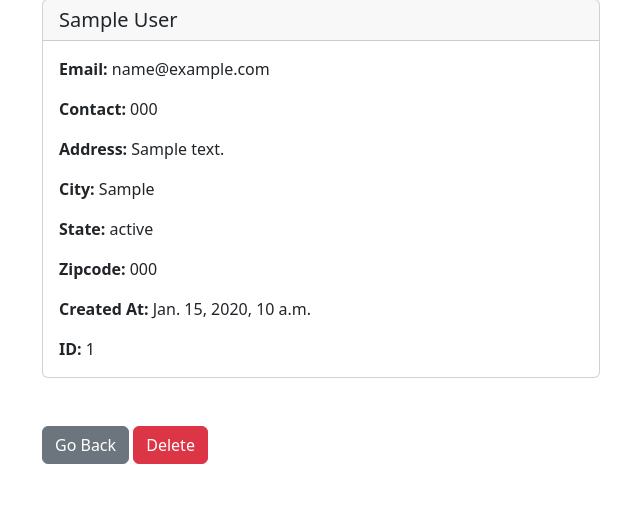
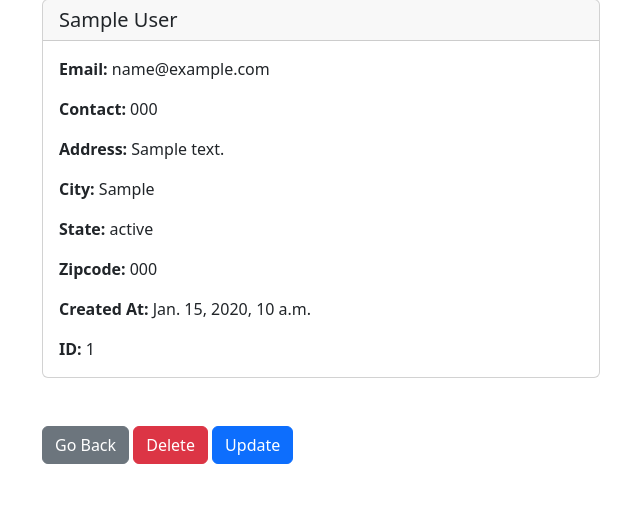
Before and after one commit to jyotishmanshandilya/CRM, a Django app: page /record/1 in a window 1280 px wide. Shown: the part 81-600 px from the top of the page, without its empty margins (319-959 px from the left). Run offline with Django 3.2, Linux system fonts and the light colour scheme; a user stored in the database is signed in; tables that the repository leaves empty hold one stand-in row (values such as "Sample post").

Commit message:
update record feature added

```diff
--- a/website/forms.py
+++ b/website/forms.py
@@ -36,8 +36,6 @@ class SignUpForm(UserCreationForm):
         self.fields['password2'].help_text = '<span class="form-text text-muted"><small>Enter the same password as before, for verification.</small></span>'
 
 
-
-
 # create add record form
 
 class AddRecordForm(forms.ModelForm):
--- a/website/templates/record.html
+++ b/website/templates/record.html
@@ -18,5 +18,6 @@
     <br/><br/>
     <a href="{% url 'home' %}" class="btn btn-secondary">Go Back</a>
     <a href="{% url 'delete_record' customer_record.id %}" class="btn btn-danger">Delete</a>
+    <a href="{% url 'update_record' customer_record.id %}" class="btn btn-primary">Update</a>
 </div>
 {% endblock %}
--- a/website/templates/add_record.html
+++ b/website/templates/update_record.html
@@ -1,15 +1,15 @@
 {% extends 'base.html' %}
 {% block content %}
 
-<h1>Add Record</h1>
+<h1>Update Record</h1>
 <div class="col-md-6 offset-md-3">
-    <form method="post" action="{% url 'add_record' %}">
+    <form method="POST">
         {% csrf_token %}
 
         {{ form.as_p }}
 
         <br/>
-        <button type="submit" class="btn btn-secondary">Add Record</button>
+        <button type="submit" class="btn btn-secondary">Submit</button>
     </form>
 </div>
 
--- a/website/urls.py
+++ b/website/urls.py
@@ -8,4 +8,5 @@ urlpatterns = [
     path('record/<int:pk>', views.customer_record, name='record'),
     path('delete_record/<int:pk>', views.delete_record, name='delete_record'),
     path('add_record/', views.add_record, name='add_record'),
+    path('update_record/<int:pk>', views.update_record, name='update_record'),
 ]
--- a/website/views.py
+++ b/website/views.py
@@ -77,3 +77,16 @@ def add_record(request):
     else:
         messages.success(request, "You must be authenticated to view this content")
         return redirect('home')
+
+def update_record(request, pk):
+    if request.user.is_authenticated:
+        customer_record = Record.objects.get(id=pk)
+        form = AddRecordForm(request.POST or None, instance=customer_record)
+        if form.is_valid():
+            form.save()
+            messages.success(request, "Record has been updated")
+            return redirect('home')
+        return render(request, 'update_record.html', {'form': form})
+    else:
+        messages.success(request, "You must be authenticated to view this content")
+        return redirect('home')
```
